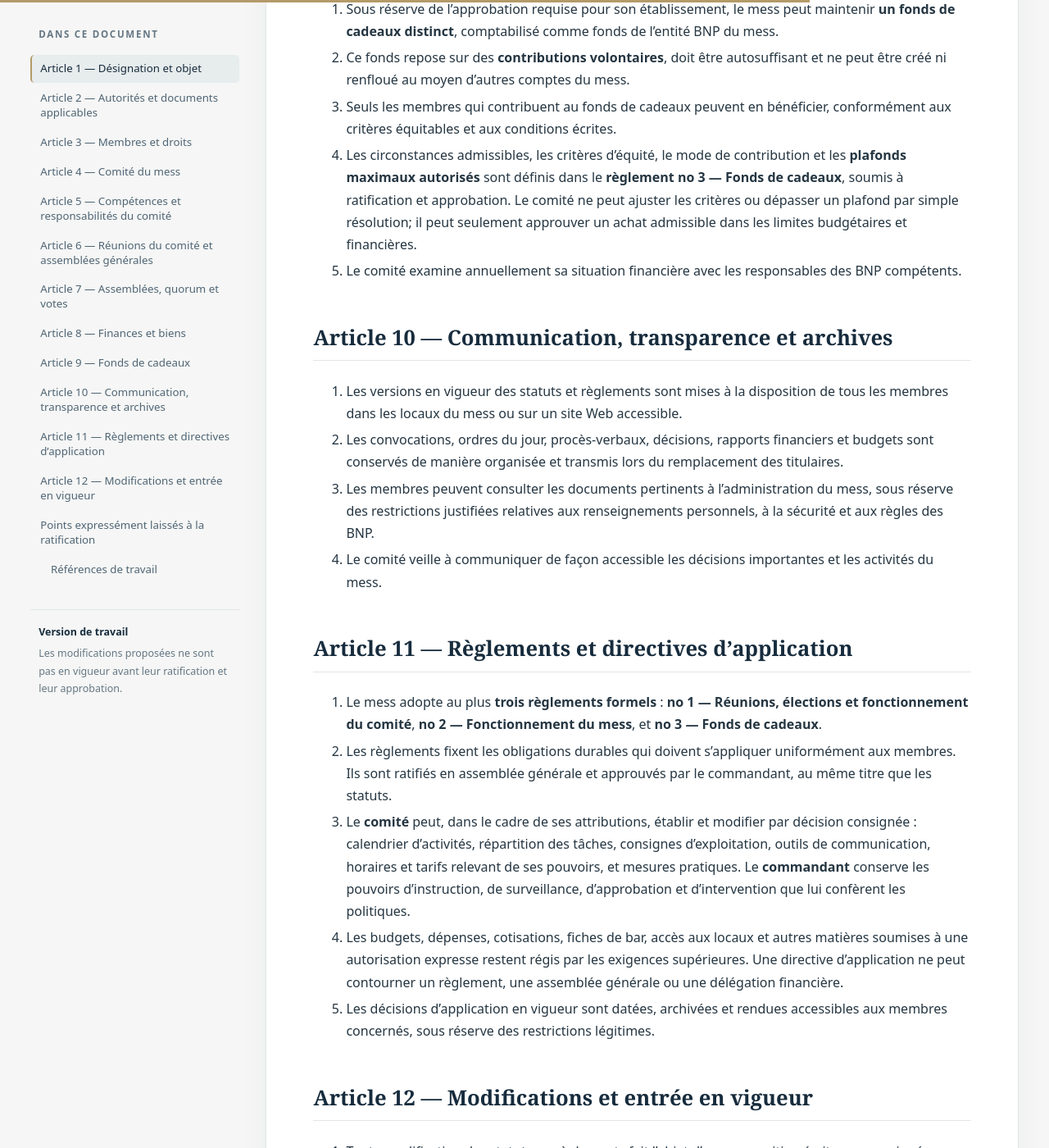
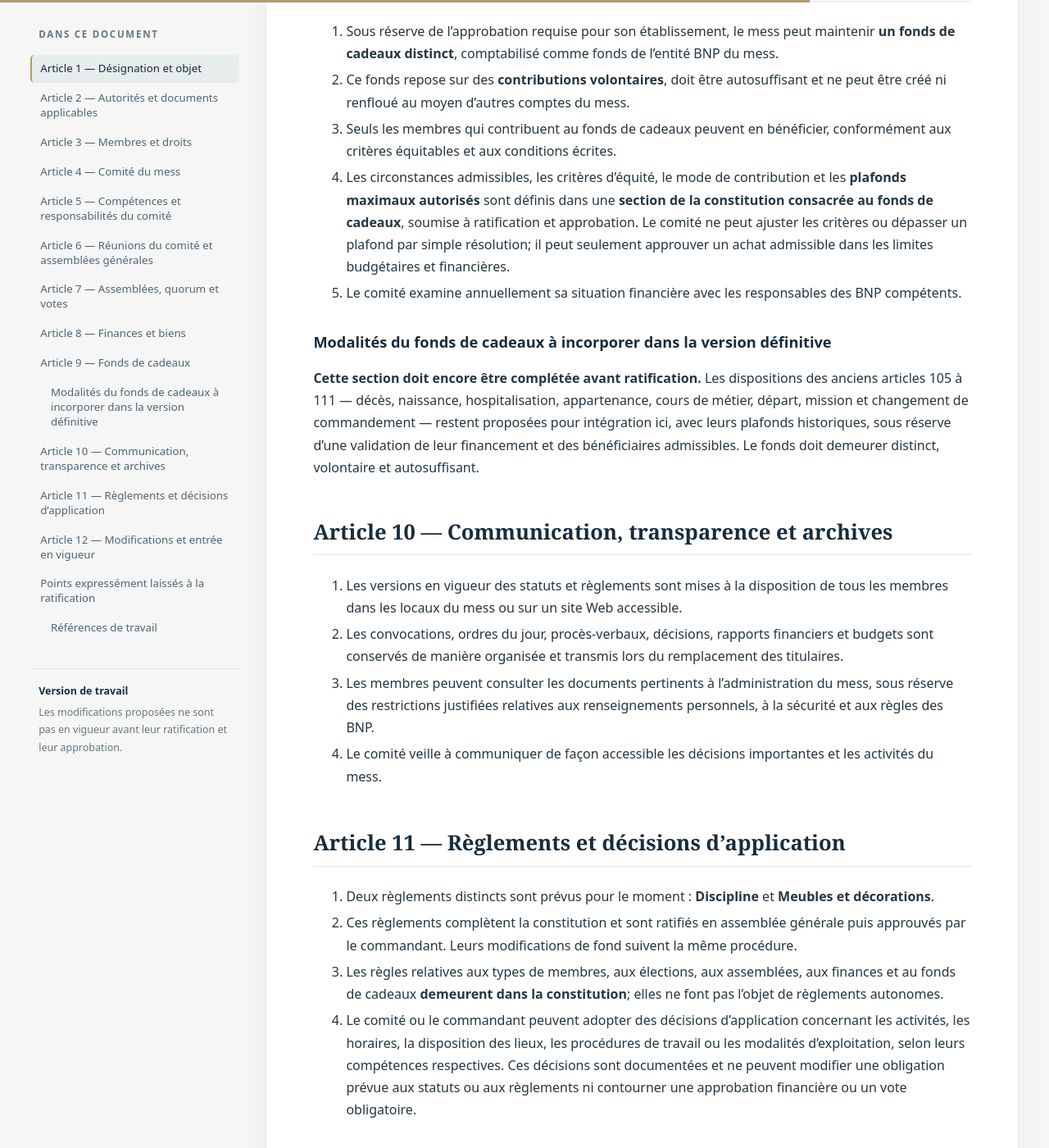
Before and after one commit to shocktubeM81/mess-9eg, a Jekyll site: the page built from constitution-simplifiee.md, in a window 1280 px wide and 1400 px high, scrolled down 4478 px. Shown: the whole window at 82% size. Built offline with Jekyll 4.4.1, drawn with Linux system fonts in a browser that asks for light colours; some of the changed text lies outside the part shown.

Commit message:
Limiter les règlements à Discipline et Meubles et décorations et garder le fonds de cadeaux dans les statuts

```diff
--- a/constitution-simplifiee.md
+++ b/constitution-simplifiee.md
@@ -19,7 +19,7 @@ title: Constitution simplifiée proposée — Mess et Instituts du 9e Escadron d
 
 1. Le mess est assujetti aux lois, ordonnances, règlements et politiques applicables, notamment à la DOAD 5045-0, au Manuel des politiques des PSP et aux directives relatives aux BNP. En cas de contradiction, ces textes prévalent.
 2. Les **statuts** définissent l'organisation, les pouvoirs et les obligations fondamentales du mess. Les **règlements** en précisent le fonctionnement.
-3. Les trois règlements formels du mess peuvent être publiés séparément de la constitution. Leur adoption et leurs modifications nécessitent les approbations prévues à l'article 12.
+3. Les deux seuls règlements proposés à ce stade — **Discipline** et **Meubles et décorations** — peuvent être publiés séparément de la constitution. Leur adoption et leurs modifications nécessitent les approbations prévues à l'article 12.
 4. Les procédures administratives peuvent détailler les méthodes de travail, mais ne peuvent modifier les droits, obligations ou pouvoirs définis dans les statuts et règlements.
 
 ## Article 3 — Membres et droits
@@ -34,7 +34,7 @@ title: Constitution simplifiée proposée — Mess et Instituts du 9e Escadron d
 1. Le mess est administré par un comité composé de membres ordinaires élus en assemblée générale ou désignés par le commandant conformément aux politiques.
 2. Il comprend au minimum un président, un vice-président, un secrétaire ou trésorier, ainsi que les autres titulaires nécessaires à son fonctionnement. Les fonctions de secrétaire et de trésorier peuvent être distinctes.
 3. Le comité assure une **représentation équitable du Club Chimo et du Mess Combiné**, dans la mesure compatible avec le nombre de postes et les exigences applicables. La présidence et la vice-présidence proviennent de regroupements différents. **Le maintien ou la modification de l'alternance stricte par année paire/impaire de la constitution de 2024 demeure une décision à faire ratifier**, et non un simple choix administratif.
-4. Les modalités des élections, vacances et réunions sont encadrées par le **règlement no 1**; le comité et le commandant peuvent désigner les responsables et répartir les tâches dans les limites prévues par les statuts et les politiques.
+4. Les modalités des élections, vacances et réunions demeurent dans les statuts, sous réserve des procédures de simple application approuvées; le comité et le commandant peuvent désigner les responsables et répartir les tâches dans les limites prévues par les statuts et les politiques.
 
 > **Décision de fond à faire approuver :** le texte d'origine exige une répartition exactement égale entre les deux groupes et une alternance déterminée par années paires et impaires; cette rédaction privilégie l'équité pratique. Elle ne doit pas être présentée comme une simple correction de forme.
 
@@ -66,7 +66,7 @@ title: Constitution simplifiée proposée — Mess et Instituts du 9e Escadron d
 1. Les ressources du mess sont utilisées au bénéfice de ses membres et dans le cadre des activités autorisées, conformément aux règles régissant les BNP.
 2. Un budget annuel et des états financiers sont préparés, présentés et approuvés selon les politiques applicables.
 3. Les engagements et dépenses nécessitent **avant leur exécution** les autorisations budgétaires et financières requises; une approbation postérieure ne les remplace pas.
-4. Les règles stables d'exploitation et de sécurité sont encadrées par le **règlement no 2**. Les **montants, tarifs, horaires, budgets d'activité, calendriers et modalités de paiement** peuvent être établis par décision écrite du comité ou du commandant selon la compétence reconnue à chacun, sous réserve des votes et approbations obligatoires. En particulier, les **cotisations au mess doivent être approuvées annuellement en assemblée générale** et les dépenses doivent recevoir les autorisations financières requises.
+4. Les règles de discipline et de protection des biens sont précisées dans les deux règlements du mess. Les **montants, tarifs, horaires, budgets d'activité, calendriers et modalités de paiement** peuvent être établis par décision écrite du comité ou du commandant selon la compétence reconnue à chacun, sous réserve des votes et approbations obligatoires. En particulier, les **cotisations au mess doivent être approuvées annuellement en assemblée générale** et les dépenses doivent recevoir les autorisations financières requises.
 5. Le **fonds d'unité** constitue une entité administrative distincte et n'est pas créé ou administré par les présents statuts. Les fonds d'exploitation du mess continuent de relever des règles applicables au mess.
 
 ## Article 9 — Fonds de cadeaux
@@ -74,8 +74,12 @@ title: Constitution simplifiée proposée — Mess et Instituts du 9e Escadron d
 1. Sous réserve de l'approbation requise pour son établissement, le mess peut maintenir **un fonds de cadeaux distinct**, comptabilisé comme fonds de l'entité BNP du mess.
 2. Ce fonds repose sur des **contributions volontaires**, doit être autosuffisant et ne peut être créé ni renfloué au moyen d'autres comptes du mess.
 3. Seuls les membres qui contribuent au fonds de cadeaux peuvent en bénéficier, conformément aux critères équitables et aux conditions écrites.
-4. Les circonstances admissibles, les critères d'équité, le mode de contribution et les **plafonds maximaux autorisés** sont définis dans le **règlement no 3 — Fonds de cadeaux**, soumis à ratification et approbation. Le comité ne peut ajuster les critères ou dépasser un plafond par simple résolution; il peut seulement approuver un achat admissible dans les limites budgétaires et financières.
+4. Les circonstances admissibles, les critères d'équité, le mode de contribution et les **plafonds maximaux autorisés** sont définis dans une **section de la constitution consacrée au fonds de cadeaux**, soumise à ratification et approbation. Le comité ne peut ajuster les critères ou dépasser un plafond par simple résolution; il peut seulement approuver un achat admissible dans les limites budgétaires et financières.
 5. Le comité examine annuellement sa situation financière avec les responsables des BNP compétents.
+
+### Modalités du fonds de cadeaux à incorporer dans la version définitive
+
+**Cette section doit encore être complétée avant ratification.** Les dispositions des anciens articles 105 à 111 — décès, naissance, hospitalisation, appartenance, cours de métier, départ, mission et changement de commandement — restent proposées pour intégration ici, avec leurs plafonds historiques, sous réserve d'une validation de leur financement et des bénéficiaires admissibles. Le fonds doit demeurer distinct, volontaire et autosuffisant.
 
 ## Article 10 — Communication, transparence et archives
 
@@ -84,13 +88,12 @@ title: Constitution simplifiée proposée — Mess et Instituts du 9e Escadron d
 3. Les membres peuvent consulter les documents pertinents à l'administration du mess, sous réserve des restrictions justifiées relatives aux renseignements personnels, à la sécurité et aux règles des BNP.
 4. Le comité veille à communiquer de façon accessible les décisions importantes et les activités du mess.
 
-## Article 11 — Règlements et directives d'application
+## Article 11 — Règlements et décisions d'application
 
-1. Le mess adopte au plus **trois règlements formels** : **no 1 — Réunions, élections et fonctionnement du comité**, **no 2 — Fonctionnement du mess**, et **no 3 — Fonds de cadeaux**.
-2. Les règlements fixent les obligations durables qui doivent s'appliquer uniformément aux membres. Ils sont ratifiés en assemblée générale et approuvés par le commandant, au même titre que les statuts.
-3. Le **comité** peut, dans le cadre de ses attributions, établir et modifier par décision consignée : calendrier d'activités, répartition des tâches, consignes d'exploitation, outils de communication, horaires et tarifs relevant de ses pouvoirs, et mesures pratiques. Le **commandant** conserve les pouvoirs d'instruction, de surveillance, d'approbation et d'intervention que lui confèrent les politiques.
-4. Les budgets, dépenses, cotisations, fiches de bar, accès aux locaux et autres matières soumises à une autorisation expresse restent régis par les exigences supérieures. Une directive d'application ne peut contourner un règlement, une assemblée générale ou une délégation financière.
-5. Les décisions d'application en vigueur sont datées, archivées et rendues accessibles aux membres concernés, sous réserve des restrictions légitimes.
+1. Deux règlements distincts sont prévus pour le moment : **Discipline** et **Meubles et décorations**.
+2. Ces règlements complètent la constitution et sont ratifiés en assemblée générale puis approuvés par le commandant. Leurs modifications de fond suivent la même procédure.
+3. Les règles relatives aux types de membres, aux élections, aux assemblées, aux finances et au fonds de cadeaux **demeurent dans la constitution**; elles ne font pas l'objet de règlements autonomes.
+4. Le comité ou le commandant peuvent adopter des décisions d'application concernant les activités, les horaires, la disposition des lieux, les procédures de travail ou les modalités d'exploitation, selon leurs compétences respectives. Ces décisions sont documentées et ne peuvent modifier une obligation prévue aux statuts ou aux règlements ni contourner une approbation financière ou un vote obligatoire.
 
 ## Article 12 — Modifications et entrée en vigueur
 
```
